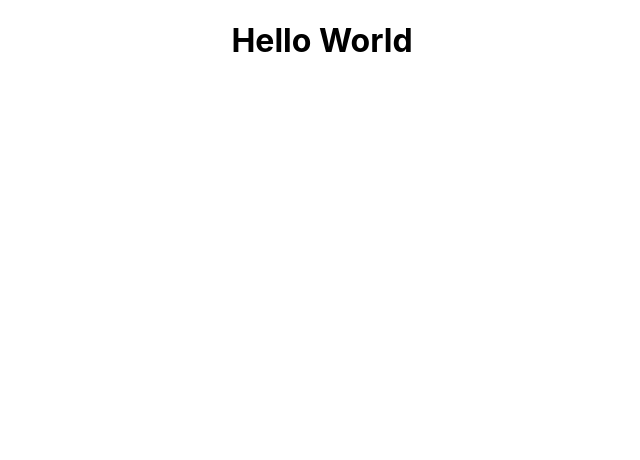
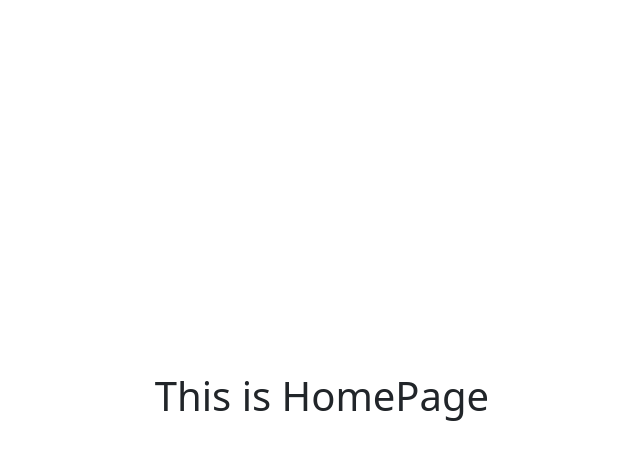
Before and after one commit to lthdt-18clc4-18127201/projectWebAdvance, a React (Create React App) app in the folder client/: page / in a window 1280 px wide. Shown: the top 460 px of the page, without its empty margins (318-958 px from the left). Built offline with nearby package versions, Linux system fonts and the light colour scheme.

Commit message:
update eslint

```diff
--- a/client/package.json
+++ b/client/package.json
@@ -6,8 +6,11 @@
     "@testing-library/jest-dom": "^5.16.5",
     "@testing-library/react": "^13.4.0",
     "@testing-library/user-event": "^13.5.0",
+    "bootstrap": "^5.2.2",
     "react": "^18.2.0",
+    "react-bootstrap": "^2.6.0",
     "react-dom": "^18.2.0",
+    "react-router-dom": "^6.4.3",
     "react-scripts": "5.0.1",
     "web-vitals": "^2.1.4"
   },
--- a/client/public/index.html
+++ b/client/public/index.html
@@ -27,17 +27,6 @@
     <title>React App</title>
   </head>
   <body>
-    <noscript>You need to enable JavaScript to run this app.</noscript>
     <div id="root"></div>
-    <!--
-      This HTML file is a template.
-      If you open it directly in the browser, you will see an empty page.
-
-      You can add webfonts, meta tags, or analytics to this file.
-      The build step will place the bundled scripts into the <body> tag.
-
-      To begin the development, run `npm start` or `yarn start`.
-      To create a production bundle, use `npm run build` or `yarn build`.
-    -->
   </body>
 </html>
--- a/client/src/App.js
+++ b/client/src/App.js
@@ -1,9 +1,10 @@
 import "./App.css";
+import HomePage from "./components/HomePage";
 
 function App() {
   return (
     <div className="App">
-      <h1>Hello World</h1>
+      <HomePage />
     </div>
   );
 }
--- /dev/null
+++ b/client/src/components/HomePage.js
@@ -0,0 +1,8 @@
+function HomePage() {
+  return (
+    <div>
+      <h1>This is HomePage</h1>
+    </div>
+  );
+}
+export default HomePage;
--- a/client/src/index.css
+++ b/client/src/index.css
@@ -1,13 +1,17 @@
 body {
   margin: 0;
-  font-family: -apple-system, BlinkMacSystemFont, 'Segoe UI', 'Roboto', 'Oxygen',
-    'Ubuntu', 'Cantarell', 'Fira Sans', 'Droid Sans', 'Helvetica Neue',
+  font-family: -apple-system, BlinkMacSystemFont, "Segoe UI", "Roboto", "Oxygen",
+    "Ubuntu", "Cantarell", "Fira Sans", "Droid Sans", "Helvetica Neue",
     sans-serif;
   -webkit-font-smoothing: antialiased;
   -moz-osx-font-smoothing: grayscale;
+  height: 100vh;
+  display: flex;
+  justify-content: center;
+  align-items: center;
 }
 
 code {
-  font-family: source-code-pro, Menlo, Monaco, Consolas, 'Courier New',
+  font-family: source-code-pro, Menlo, Monaco, Consolas, "Courier New",
     monospace;
 }
--- a/client/src/index.js
+++ b/client/src/index.js
@@ -1,11 +1,15 @@
 import React from "react";
 import ReactDOM from "react-dom/client";
 import "./index.css";
+import "bootstrap/dist/css/bootstrap.min.css";
+import { BrowserRouter as Router } from "react-router-dom";
 import App from "./App";
 
 const root = ReactDOM.createRoot(document.getElementById("root"));
 root.render(
   <React.StrictMode>
-    <App />
+    <Router>
+      <App />
+    </Router>
   </React.StrictMode>
 );
```
Also changed, not shown: client/.eslintrc.json, 2 other files (tests, documents, lock files or other folders).
